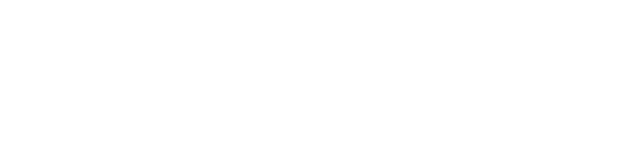
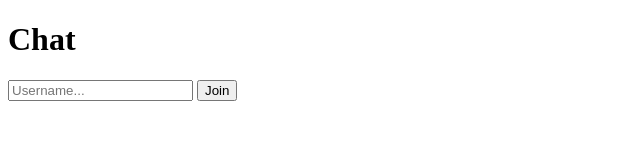
Before and after one commit to shrimp16/Chat-App, a plain HTML site: page client-ui/index.html in a window 1280 px wide. Shown: the whole page, without its empty margins (0-640 px from the left). Drawn offline with Linux system fonts and the light colour scheme.

Commit message:
Implemented a skeleton for the home page

```diff
--- a/client-ui/index.html
+++ b/client-ui/index.html
@@ -9,10 +9,12 @@
 </head>
 <body>
 
+    <h1>Chat</h1>
+
     <div id="body" class="body">
 
     </div>
 
-    <script src="./scripts/main.js"></script>
+    <script src="./scripts/main.js" type="module"></script>
 </body>
 </html>
--- a/client-ui/scripts/main.js
+++ b/client-ui/scripts/main.js
@@ -0,0 +1,5 @@
+import { Router } from './router/router.js';
+
+document.body.onload = () => {
+    new Router();
+}
--- a/client-ui/scripts/router/pages/home.js
+++ b/client-ui/scripts/router/pages/home.js
@@ -0,0 +1,21 @@
+export default class Home {
+
+    constructor() {
+
+        this.body = document.getElementById('body');
+
+        this.loadPage();
+
+    }
+
+    loadPage() {
+        let HTML = `
+            <div class="home">
+                <input class="join-input" type="text" placeholder="Username...">
+                <button class="join-button" id="join">Join</button>
+            </div>
+        `
+
+        this.body.innerHTML = HTML;
+    }
+}
--- a/client-ui/scripts/router/router.js
+++ b/client-ui/scripts/router/router.js
@@ -2,7 +2,7 @@
     'home'
 ]
 
-export default class Router {
+export class Router {
 
     constructor() {
         window.addEventListener('hashchange', () => {
```
